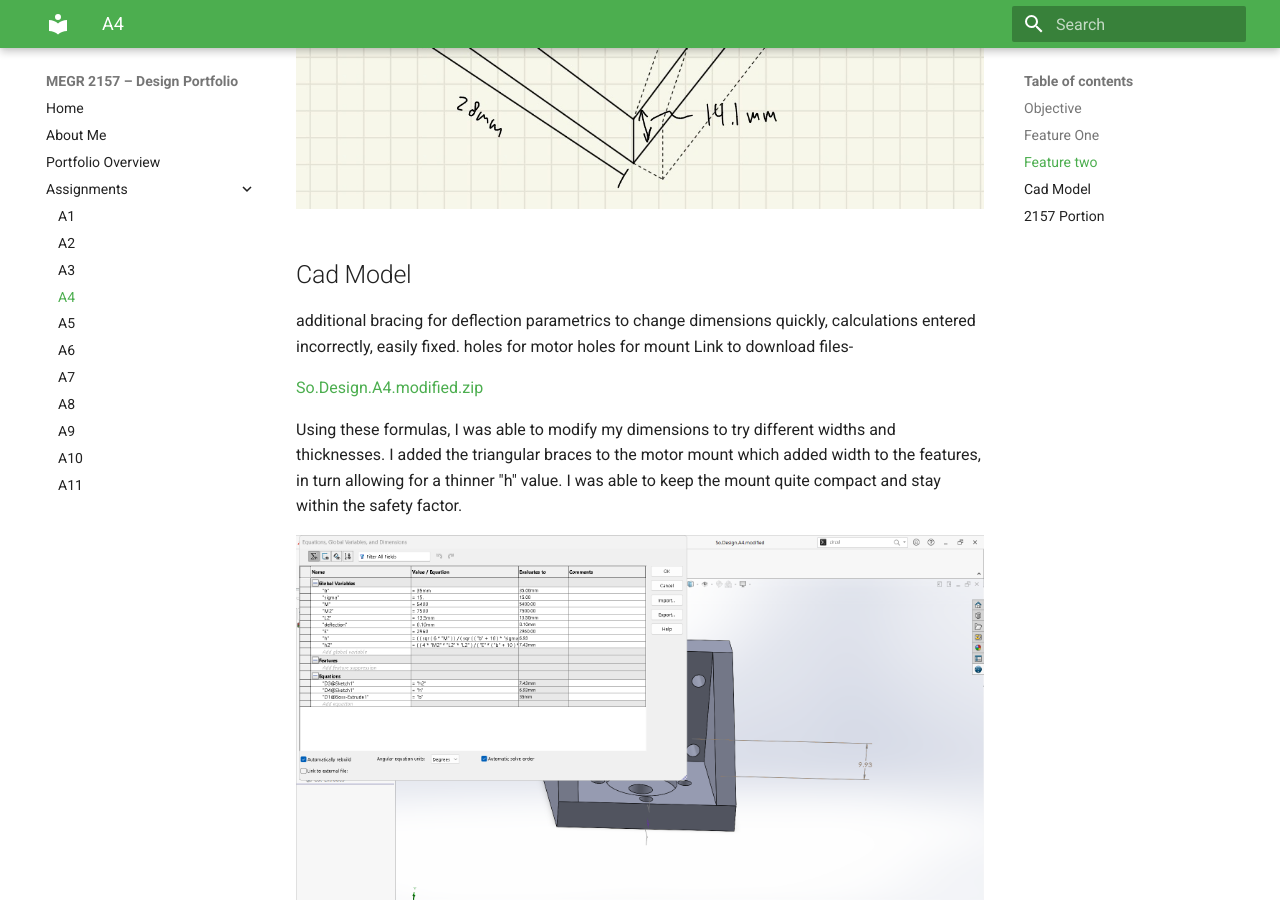
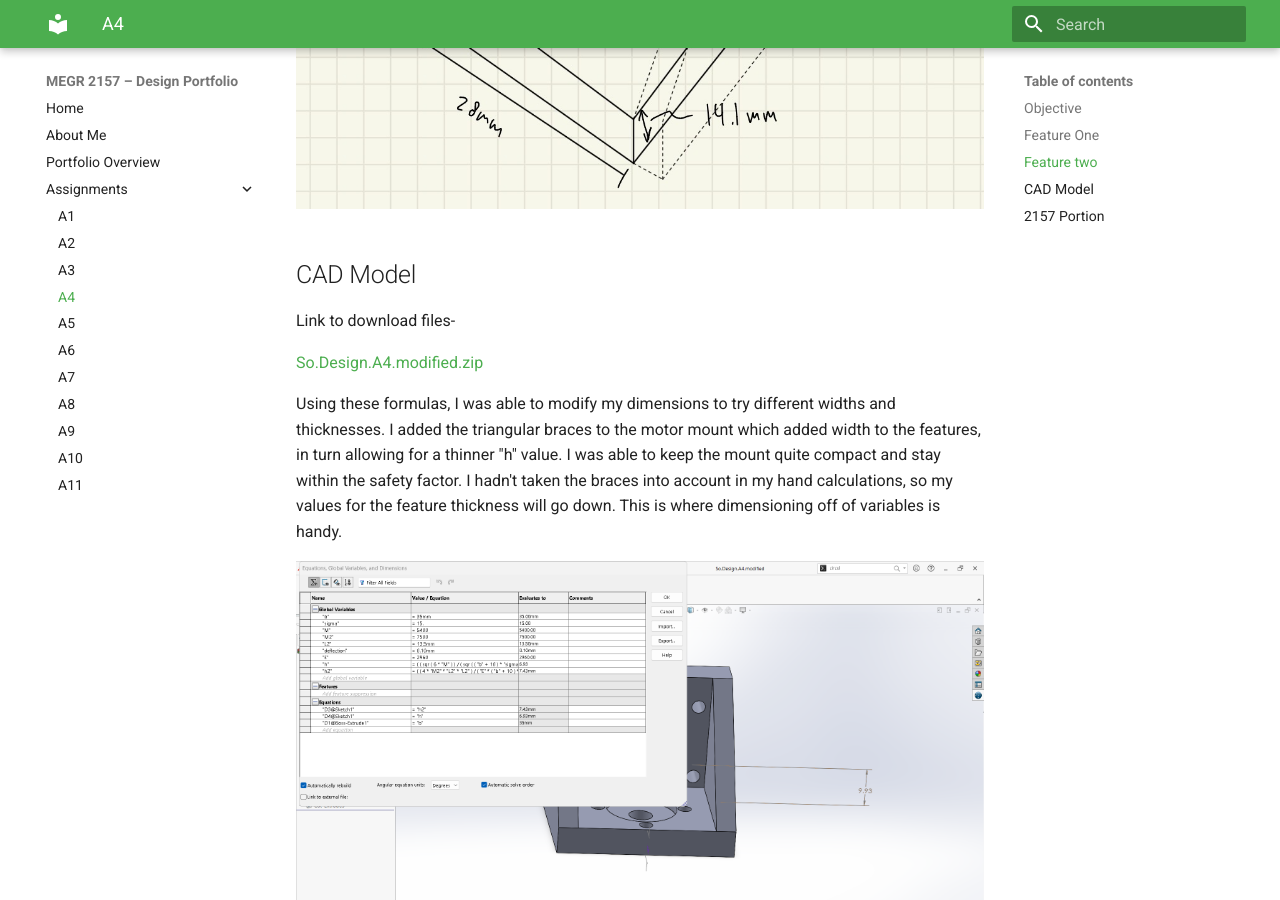
Before and after one commit to Taylor-Rockefeller-Portfolio/megr2157-portfolio, an MkDocs documentation site: the page built from docs/assignments/A04/index.md, in a window 1280 px wide and 900 px high, scrolled down 13157 px. Built offline with MkDocs 1.6.1 and Material for MkDocs 9.7.7, drawn with Linux system fonts in a browser that asks for light colours; some of the changed text lies outside the part shown.

Commit message:
Revise CAD Model section and enhance clarity
Updated CAD Model section with additional details and a download link. Improved formatting and clarified design considerations.

```diff
--- a/docs/assignments/A04/index.md
+++ b/docs/assignments/A04/index.md
@@ -79,20 +79,19 @@ Numeric solution- These solutions are using a more complex formula that uses a p
 The thickness when solving for deflection was the higher value, so this is the thickness selected.
 
 
-Full sketch of part
+Full Sketch
 
 ![](IMG_0307.jpg)
 
-## Cad Model
-additional bracing for deflection
-parametrics to change dimensions quickly, calculations entered incorrectly, easily fixed.
-holes for motor
-holes for mount
+## CAD Model
+
 Link to download files-
 
 [So.Design.A4.modified.zip](https://github.com/user-attachments/files/32314561/So.Design.A4.modified.zip)
 
-Using these formulas, I was able to modify my dimensions to try different widths and thicknesses. I added the triangular braces to the motor mount which added width to the features, in turn allowing for a thinner "h" value. I was able to keep the mount quite compact and stay within the safety factor.
+
+
+Using these formulas, I was able to modify my dimensions to try different widths and thicknesses. I added the triangular braces to the motor mount which added width to the features, in turn allowing for a thinner "h" value. I was able to keep the mount quite compact and stay within the safety factor. I hadn't taken the braces into account in my hand calculations, so my values for the feature thickness will go down. This is where dimensioning off of variables is handy.
 
 ![](formulas9_16.png)
 
```
